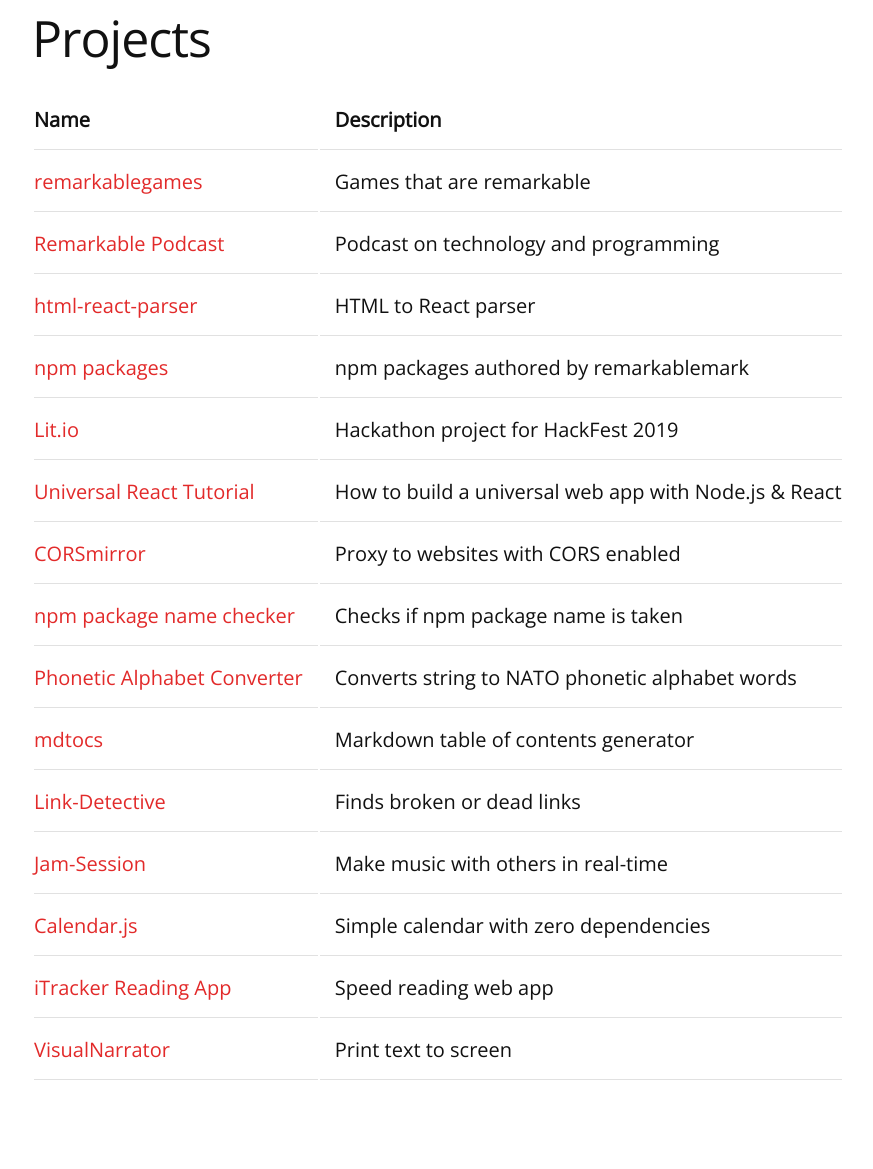
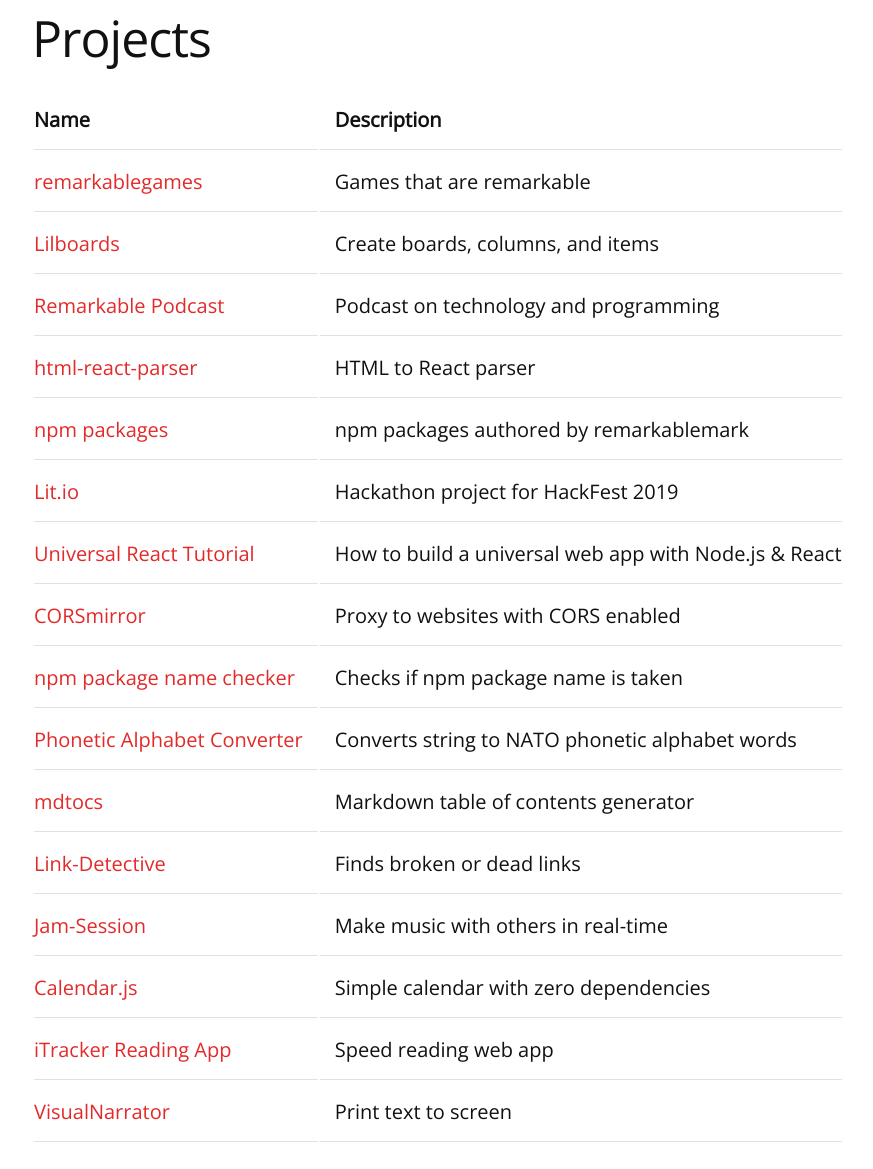
Before and after one commit to remarkablemark/remarkablemark.github.io, a Jekyll site: the page built from pages/projects.md, in a window 1280 px wide, cut to the strip 107-1276 px from the top of the page. Shown: the whole strip, without its empty margins (128-1001 px from the left). Built offline with Jekyll 4.4.1, drawn with Linux system fonts in a browser that asks for light colours; before the commit the page ends 1214 px from its top, so only the background shows below that.

Commit message:
feat(pages): add Lilboards to projects.md

```diff
--- a/pages/projects.md
+++ b/pages/projects.md
@@ -10,6 +10,7 @@
 | Name                          | Description                                           |
 | ----------------------------- | ----------------------------------------------------- |
 | [remarkablegames]             | Games that are remarkable                             |
+| [Lilboards]                   | Create boards, columns, and items                     |
 | [Remarkable Podcast]          | Podcast on technology and programming                 |
 | [html-react-parser]           | HTML to React parser                                  |
 | [npm packages]                | npm packages authored by remarkablemark               |
@@ -26,6 +27,7 @@
 | [VisualNarrator]              | Print text to screen                                  |
 
 [remarkablegames]: https://b.remarkabl.org/games
+[lilboards]: https://b.remarkabl.org/lilboards-site
 [remarkable podcast]: https://b.remarkabl.org/remarkable-podcast
 [html-react-parser]: https://b.remarkabl.org/html-react-parser
 [npm packages]: https://b.remarkabl.org/npm
```
